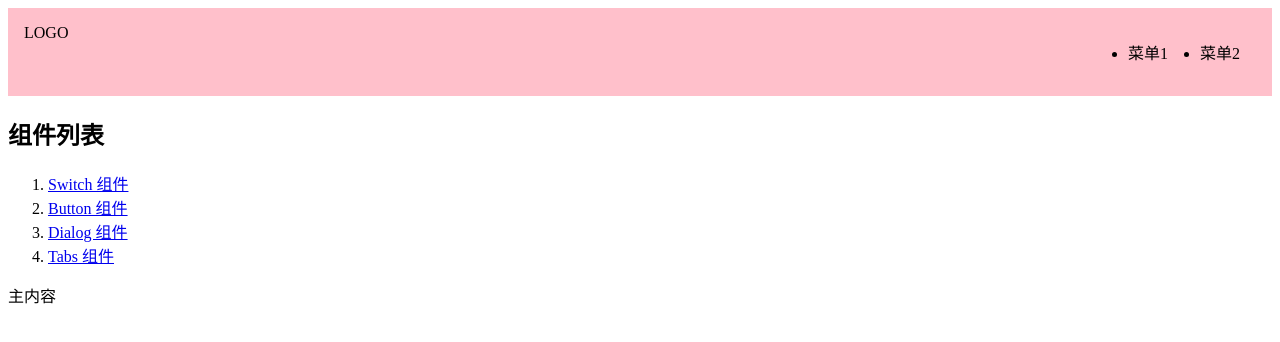
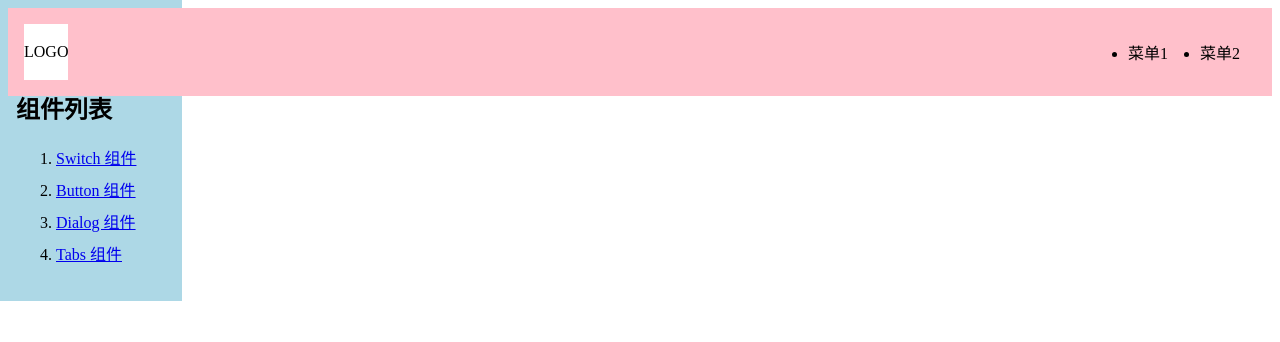
Before and after one commit to adekang/vue_beans-ui, a Vue app: page /#/Doc in a window 1280 px wide. Shown: the top 342 px of the page. Built offline with nearby package versions, Linux system fonts and the light colour scheme.

Commit message:
aside的css  调节 topnav 和 aside 的位置

```diff
--- a/src/components/Topnav.vue
+++ b/src/components/Topnav.vue
@@ -15,8 +15,14 @@ export default {};
   background: pink;
   display: flex;
   padding: 16px;
+  position: relative;
+  z-index: 10;
 
   > .logo {
+    background-color: white;
+    display: flex;
+    justify-content: center;
+    align-items: center;
     max-width: 6em;
     margin-right: auto;
   }
--- a/src/index.scss
+++ b/src/index.scss
@@ -2,6 +2,10 @@
   margin: 0;
   padding: 0;
   box-sizing: border-box;
+}
+
+h1, h2, h3, h4, h5, h6 {
+  font-weight: normal;
 }
 
 ul,
--- a/src/views/Doc.vue
+++ b/src/views/Doc.vue
@@ -6,7 +6,7 @@
         <h2>组件列表</h2>
         <ol>
           <li>
-            <router-link to="/doc/swich">Switch 组件</router-link>
+            <router-link to="/doc/switch">Switch 组件</router-link>
           </li>
           <li>
             <router-link to="/doc/button">Button 组件</router-link>
@@ -31,3 +31,25 @@ export default {
   components: {Topnav}
 };
 </script>
+
+<style lang="scss" scoped>
+aside {
+  background: lightblue;
+  width: 150px;
+  padding: 16px;
+  position: fixed;
+  top: 0;
+  left: 0;
+  padding-top: 70px;
+
+  > h2 {
+    margin-bottom: 4px;
+  }
+
+  > ol {
+    > li {
+      padding: 4px 0;
+    }
+  }
+}
+</style>
```
